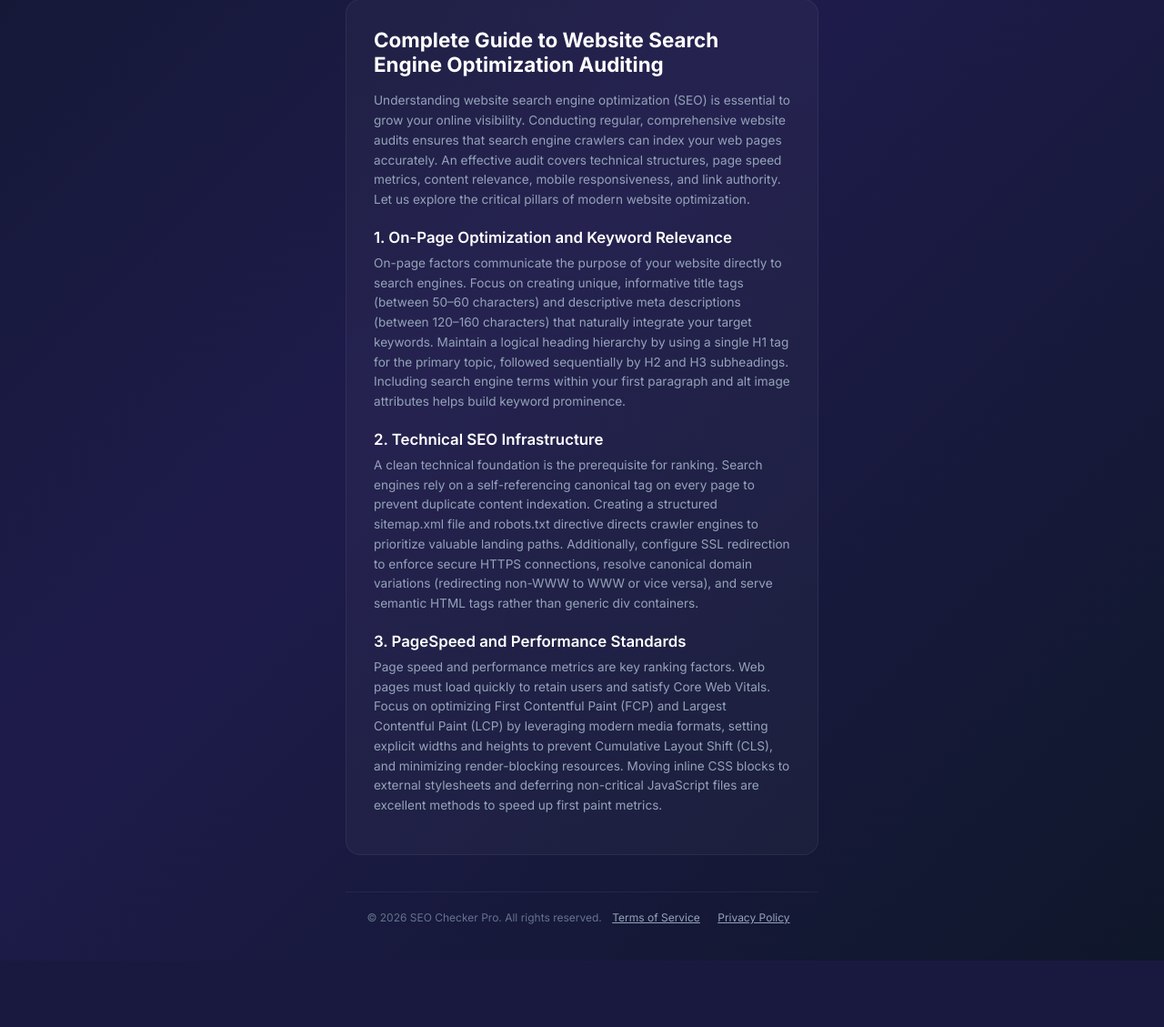
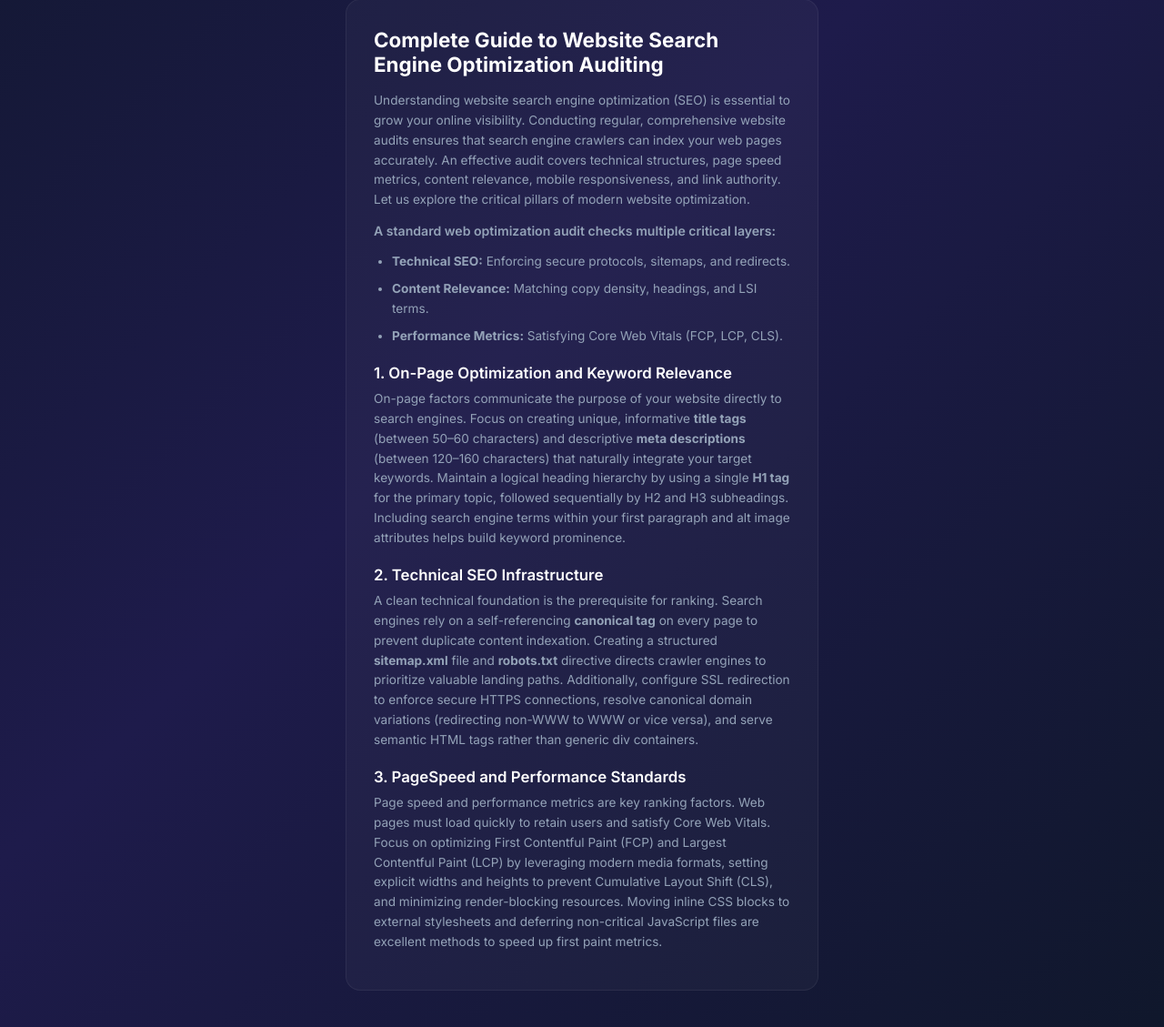
Before and after one commit to ajaykumarkumar800-hash/SEO-Checker-Pro, a Flask app: page / in a window 1280 px wide. Shown: the part 589-1718 px from the top of the page at 91% size. Before the commit the page ends 1645 px from the top, so only its background shows below. Run offline with Flask 3, Linux system fonts and the light colour scheme.

Commit message:
Optimize welcome landing page formatting (bolding, lists) and bypass vercel.app canonical hostname redirects check

```diff
--- a/templates/launch.html
+++ b/templates/launch.html
@@ -202,14 +202,21 @@
                 Understanding website search engine optimization (SEO) is essential to grow your online visibility. Conducting regular, comprehensive website audits ensures that search engine crawlers can index your web pages accurately. An effective audit covers technical structures, page speed metrics, content relevance, mobile responsiveness, and link authority. Let us explore the critical pillars of modern website optimization.
             </p>
 
+            <p style="margin-bottom: 12px; font-weight:600; font-size: 0.88rem;">A standard web optimization audit checks multiple critical layers:</p>
+            <ul style="list-style-type: disc; padding-left: 20px; margin-bottom: 20px; font-size: 0.85rem; color: #94a3b8; line-height: 1.6;">
+                <li style="margin-bottom: 8px;"><strong>Technical SEO:</strong> Enforcing secure protocols, sitemaps, and redirects.</li>
+                <li style="margin-bottom: 8px;"><strong>Content Relevance:</strong> Matching copy density, headings, and LSI terms.</li>
+                <li style="margin-bottom: 8px;"><strong>Performance Metrics:</strong> Satisfying Core Web Vitals (FCP, LCP, CLS).</li>
+            </ul>
+
             <h3>1. On-Page Optimization and Keyword Relevance</h3>
             <p>
-                On-page factors communicate the purpose of your website directly to search engines. Focus on creating unique, informative title tags (between 50–60 characters) and descriptive meta descriptions (between 120–160 characters) that naturally integrate your target keywords. Maintain a logical heading hierarchy by using a single H1 tag for the primary topic, followed sequentially by H2 and H3 subheadings. Including search engine terms within your first paragraph and alt image attributes helps build keyword prominence.
+                On-page factors communicate the purpose of your website directly to search engines. Focus on creating unique, informative <strong>title tags</strong> (between 50–60 characters) and descriptive <strong>meta descriptions</strong> (between 120–160 characters) that naturally integrate your target keywords. Maintain a logical heading hierarchy by using a single <strong>H1 tag</strong> for the primary topic, followed sequentially by H2 and H3 subheadings. Including search engine terms within your first paragraph and alt image attributes helps build keyword prominence.
             </p>
 
             <h3>2. Technical SEO Infrastructure</h3>
             <p>
-                A clean technical foundation is the prerequisite for ranking. Search engines rely on a self-referencing canonical tag on every page to prevent duplicate content indexation. Creating a structured sitemap.xml file and robots.txt directive directs crawler engines to prioritize valuable landing paths. Additionally, configure SSL redirection to enforce secure HTTPS connections, resolve canonical domain variations (redirecting non-WWW to WWW or vice versa), and serve semantic HTML tags rather than generic div containers.
+                A clean technical foundation is the prerequisite for ranking. Search engines rely on a self-referencing <strong>canonical tag</strong> on every page to prevent duplicate content indexation. Creating a structured <strong>sitemap.xml</strong> file and <strong>robots.txt</strong> directive directs crawler engines to prioritize valuable landing paths. Additionally, configure SSL redirection to enforce secure HTTPS connections, resolve canonical domain variations (redirecting non-WWW to WWW or vice versa), and serve semantic HTML tags rather than generic div containers.
             </p>
 
             <h3>3. PageSpeed and Performance Standards</h3>
```
Also changed, not shown: seo_analyzer.py (+14 -10 lines).
